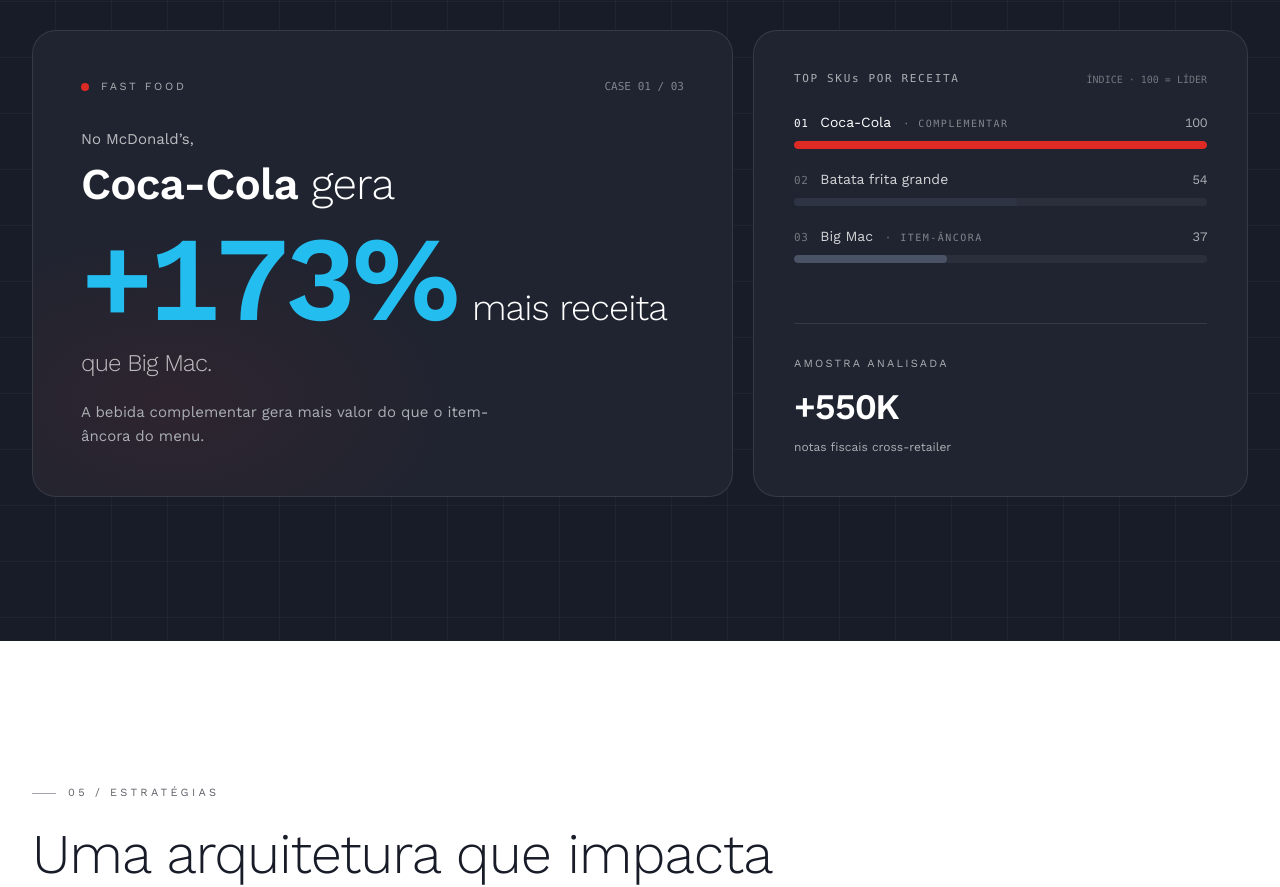
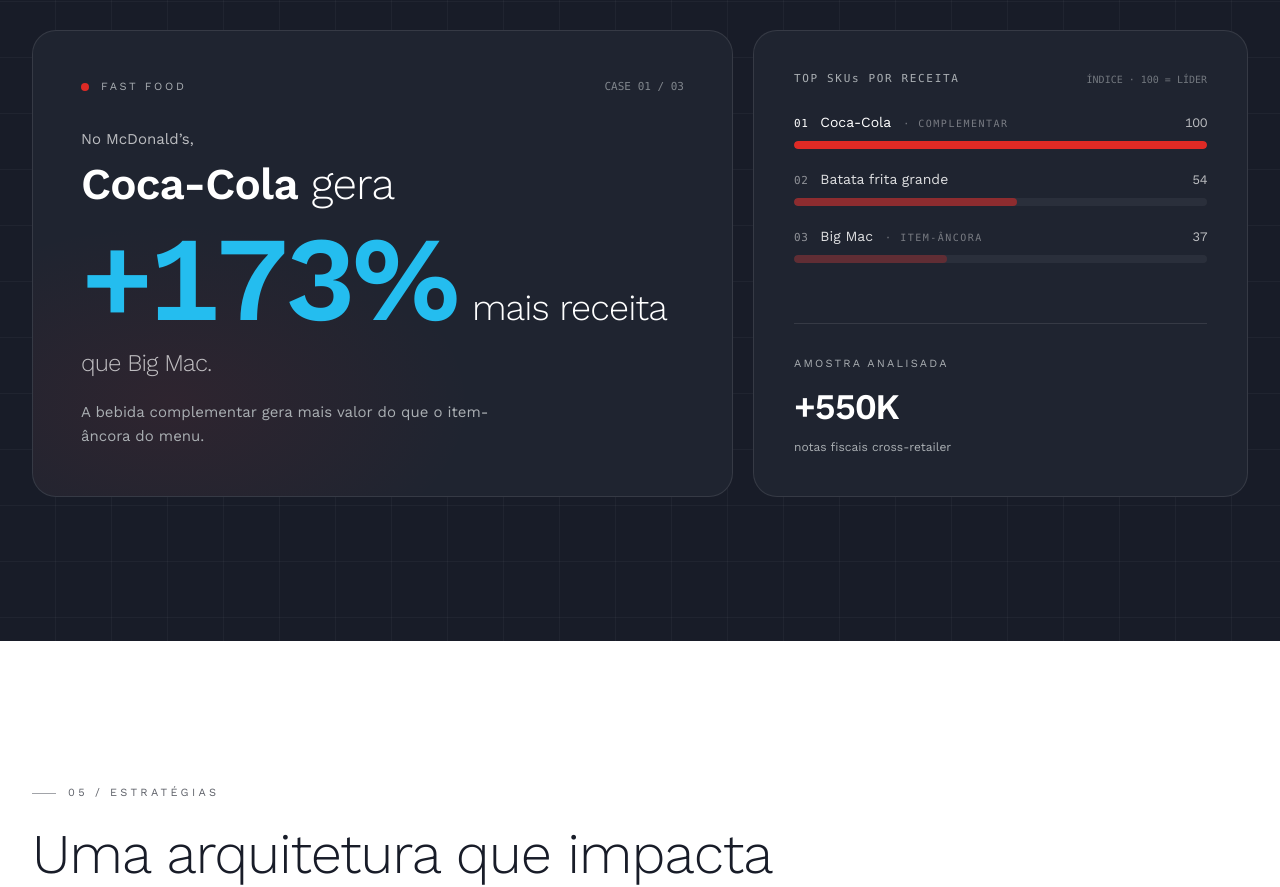
Before and after one commit to HYPR-Projects/hypr-groundflow-website, a React (Vite) app: page / in a window 1280 px wide. Shown: the part 4516-5403 px from the top of the page. Built offline with nearby package versions, Linux system fonts and the light colour scheme; the HTML template or start-up script is replaced by a standard one.

Commit message:
Use brand color with alpha for ranking bars (better contrast)

```diff
--- a/src/App.jsx
+++ b/src/App.jsx
@@ -705,9 +705,19 @@
 
 function RankingRow({ position, name, score, role, note, color }) {
   const width = Math.max(6, Math.min(100, score));
-  const barColor = role === 'hero' ? color : role === 'anchor' ? '#4a5266' : '#2f3445';
-  const labelColor = role === 'hero' ? 'text-white' : 'text-white/80';
-  const posColor = role === 'hero' ? 'text-white' : 'text-mute/60';
+  const hexToRgba = (hex, alpha) => {
+    const r = parseInt(hex.slice(1, 3), 16);
+    const g = parseInt(hex.slice(3, 5), 16);
+    const b = parseInt(hex.slice(5, 7), 16);
+    return `rgba(${r},${g},${b},${alpha})`;
+  };
+  const barColor = role === 'hero'
+    ? color
+    : role === 'mid'
+      ? hexToRgba(color, 0.55)
+      : hexToRgba(color, 0.3);
+  const labelColor = role === 'hero' ? 'text-white' : 'text-white/85';
+  const posColor = role === 'hero' ? 'text-white' : 'text-white/50';
   return (
     <div>
       <div className="flex items-baseline justify-between gap-3 mb-2">
@@ -717,12 +727,12 @@
           </span>
           <span className={"text-[14px] truncate " + labelColor}>{name}</span>
           {note && (
-            <span className="text-[10px] font-mono tracking-[0.15em] text-mute/70 uppercase whitespace-nowrap hidden lg:inline">
+            <span className="text-[10px] font-mono tracking-[0.15em] text-white/40 uppercase whitespace-nowrap hidden lg:inline">
               · {note}
             </span>
           )}
         </div>
-        <span className="num text-[13px] text-mute tabular-nums">{score}</span>
+        <span className="num text-[13px] text-white/70 tabular-nums">{score}</span>
       </div>
       <div className="h-2 w-full bg-white/5 rounded-full overflow-hidden">
         <div className="h-full rounded-full transition-all" style={{ width: width + '%', background: barColor }} />
```
